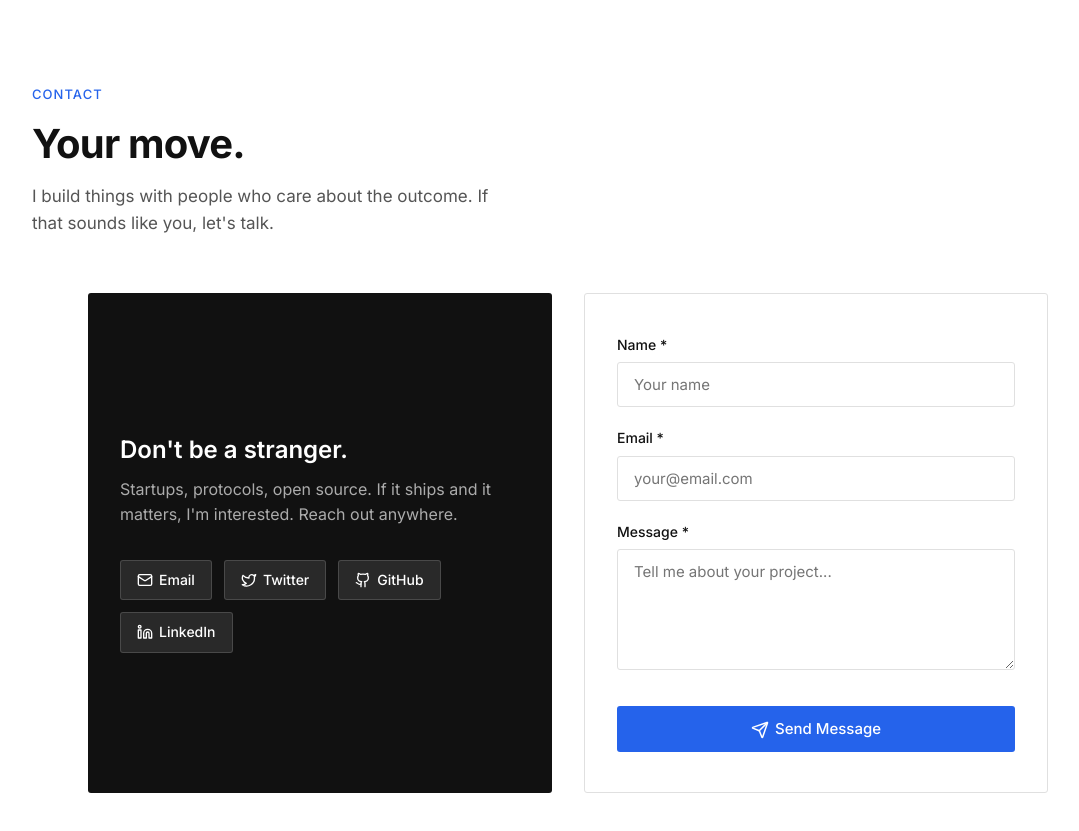
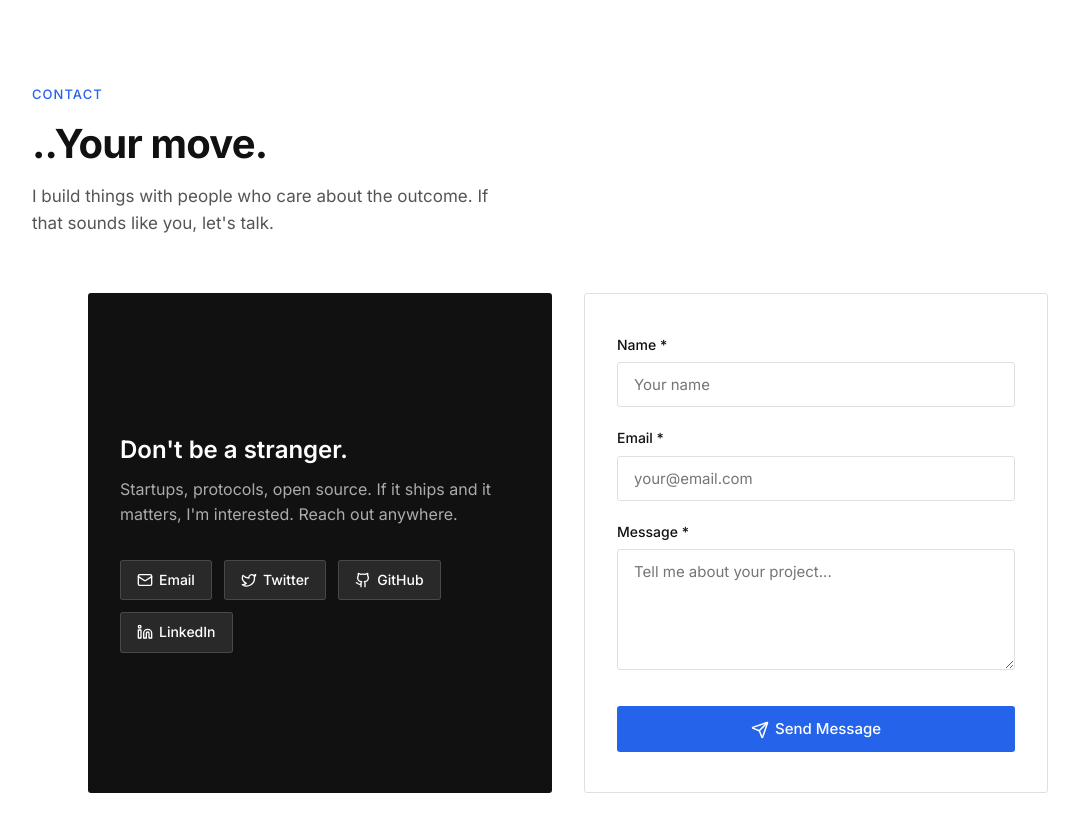
Before and after one commit to Goodnessmbakara/Goodnessmbakara.github.io, a Next.js app: page / in a window 1280 px wide. Shown: the part 5940-6771 px from the top of the page, without its empty margins (72-1151 px from the left). Built offline with nearby package versions, Linux system fonts and the light colour scheme; a web font is replaced by a local one.

Commit message:
style(contact): change 'Your move.' -> '..Your move.'

```diff
--- a/app/page.tsx
+++ b/app/page.tsx
@@ -413,7 +413,7 @@ export default function Home() {
           <div className={layoutStyles.container}>
             <div className={contactStyles.header}>
               <div className={contactStyles.sectionLabel}>Contact</div>
-              <h2>Your move.</h2>
+              <h2>..Your move.</h2>
               <p
                 style={{
                   color: "var(--text-secondary)",
```
